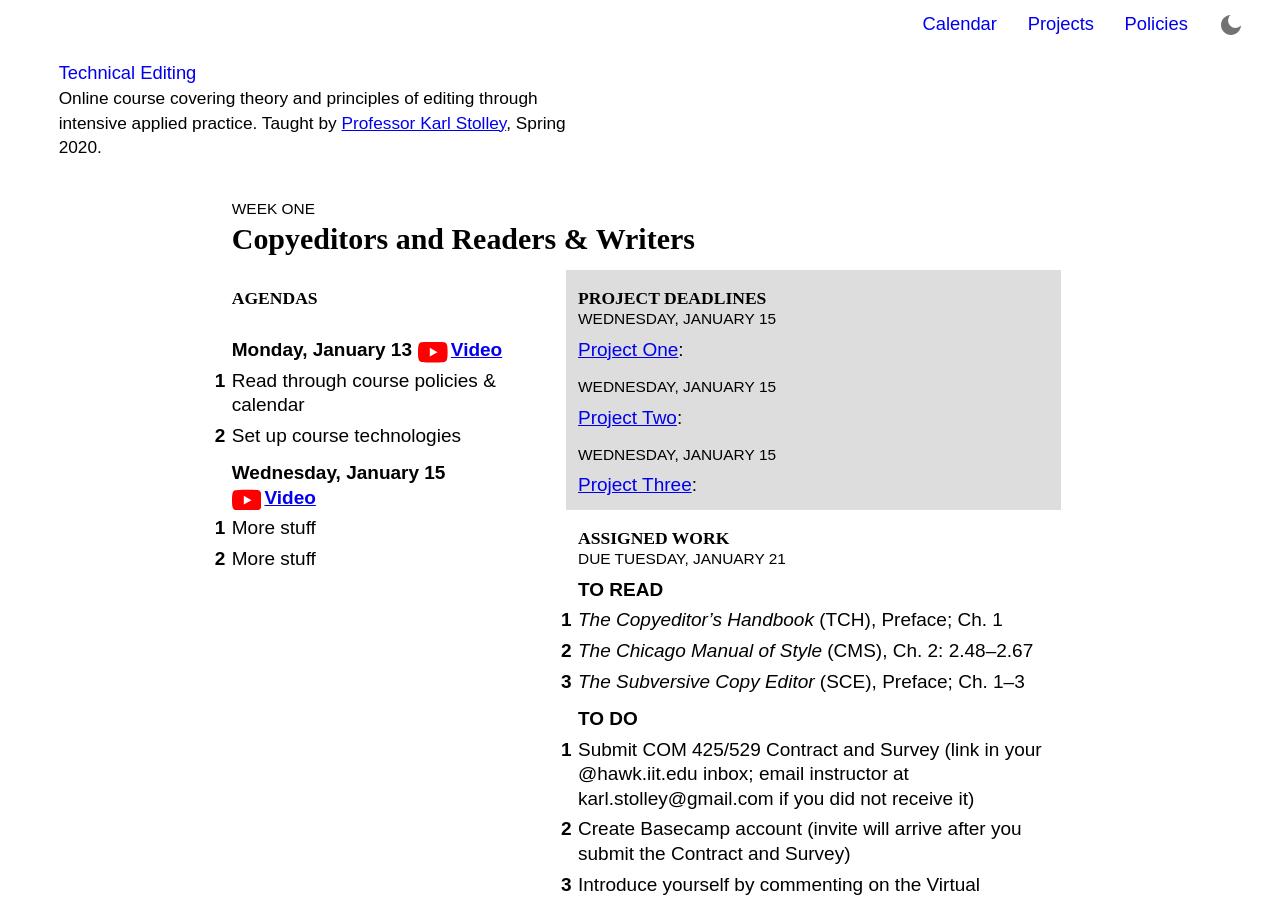
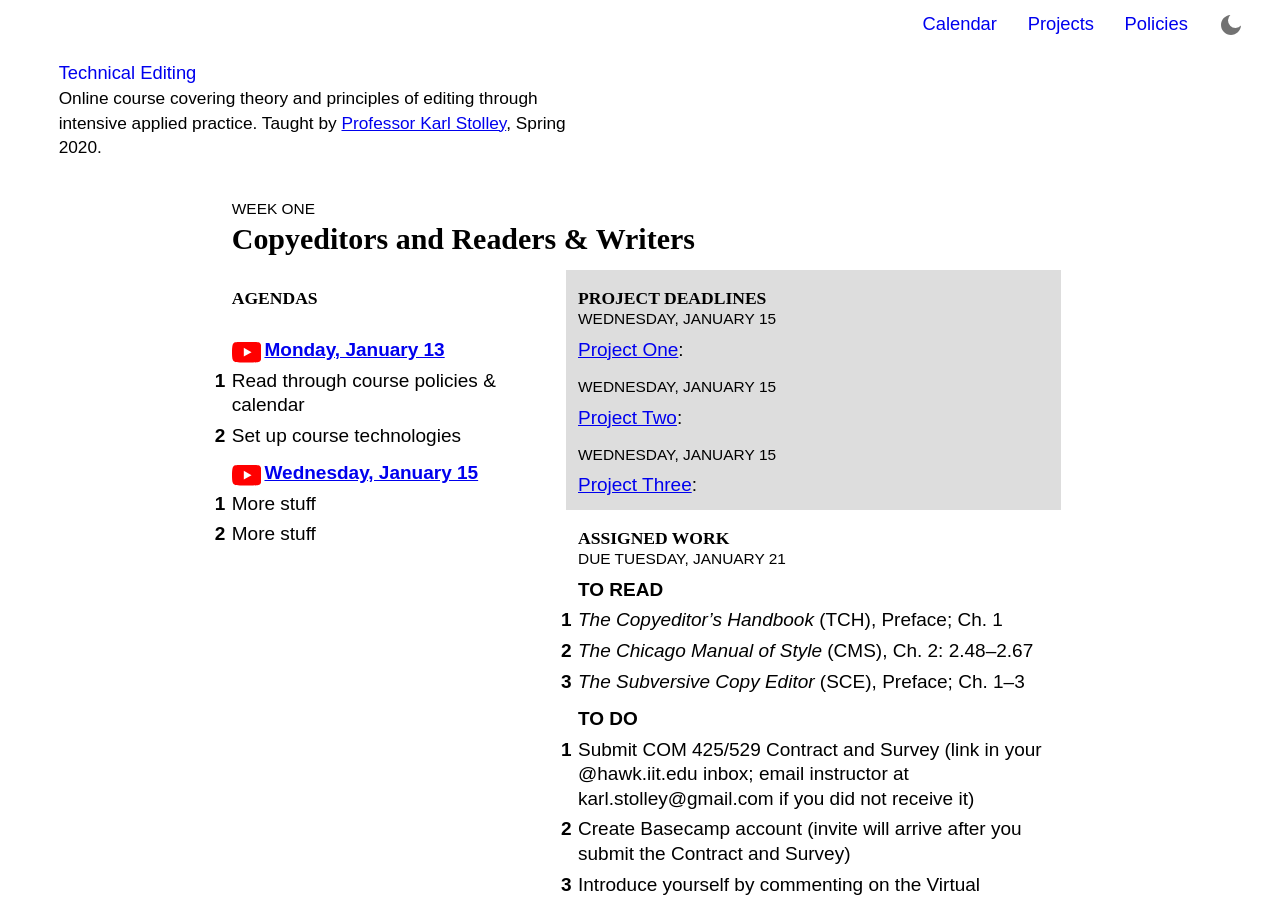
Before and after one commit to karlstolley/jekyll-theme-course, a Jekyll site: the page built from index.md, in a window 1280 px wide and 900 px high. Built offline with Jekyll 4.4.1, drawn with Linux system fonts in a browser that asks for light colours; some web fonts are replaced.

Commit message:
Use dateline for class video links

```diff
--- a/_layouts/calendar.html
+++ b/_layouts/calendar.html
@@ -51,7 +51,13 @@ layout: default
         {% else %}
           {% capture dateline %}Agenda for the Week of {{ entry.begins | date: "%B&nbsp;%-e" }}{% endcapture %}
         {% endif %}
-        <h4>{{ dateline }}{% if meeting.video %} <a class="video" href="{{ meeting.video }}"><svg class="youtube" aria-label="YouTube" viewBox="0 0 234.68 165.37"><use href="#yt-tv"></use><use href="#yt-triangle"></use></svg>Video</a>{% endif %}</h4>
+        <h4>
+          {%- if meeting.video -%}
+          <a class="video" title="View class video" href="{{ meeting.video }}"><svg class="youtube" aria-label="YouTube" viewBox="0 0 234.68 165.37"><use href="#yt-tv"></use><use href="#yt-triangle"></use></svg>{{ dateline }}</a>
+          {%- else -%}
+            {{ dateline }}
+          {%- endif -%}
+          </h4>
         <ol>
           {% for item in meeting.agenda %}
             <li>{{ item | markdownify | remove: "<p>" | remove: "</p>" | strip_newlines }}</li>
```
